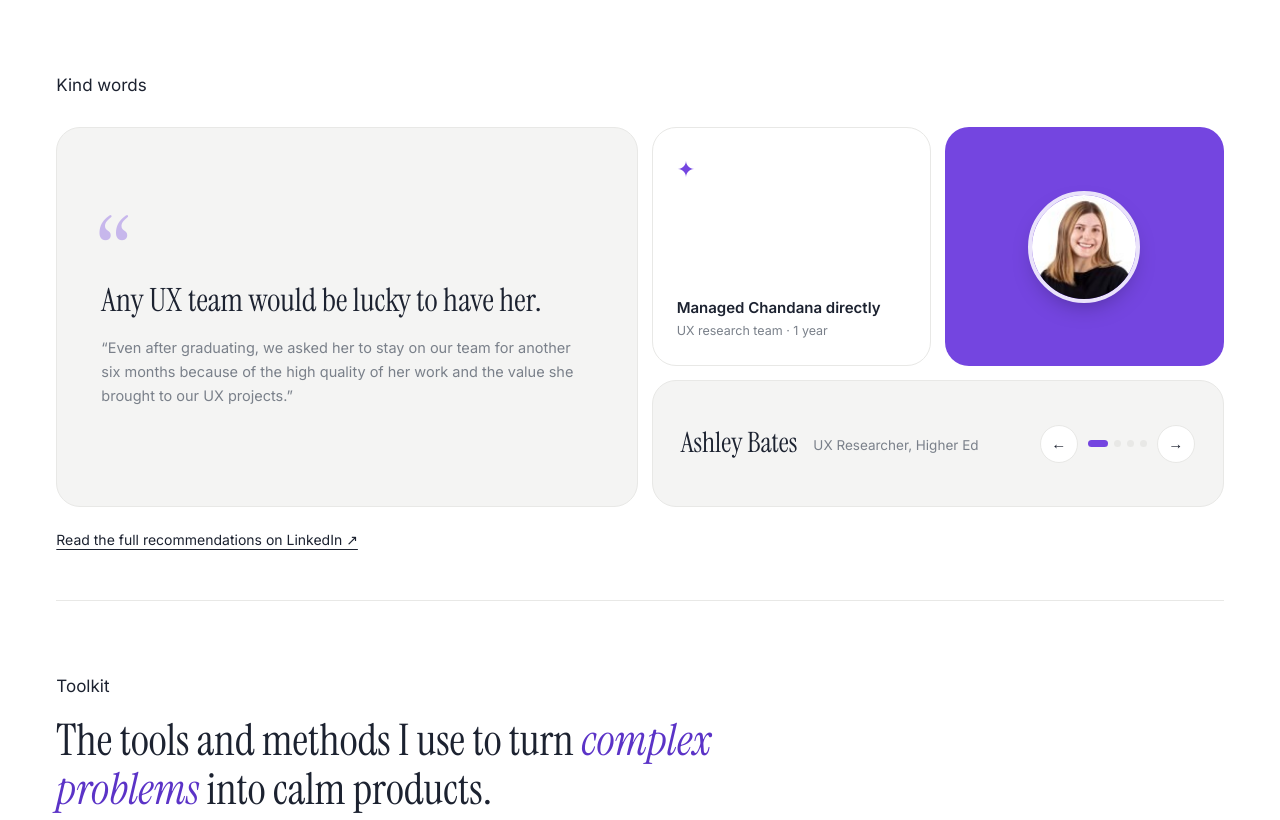
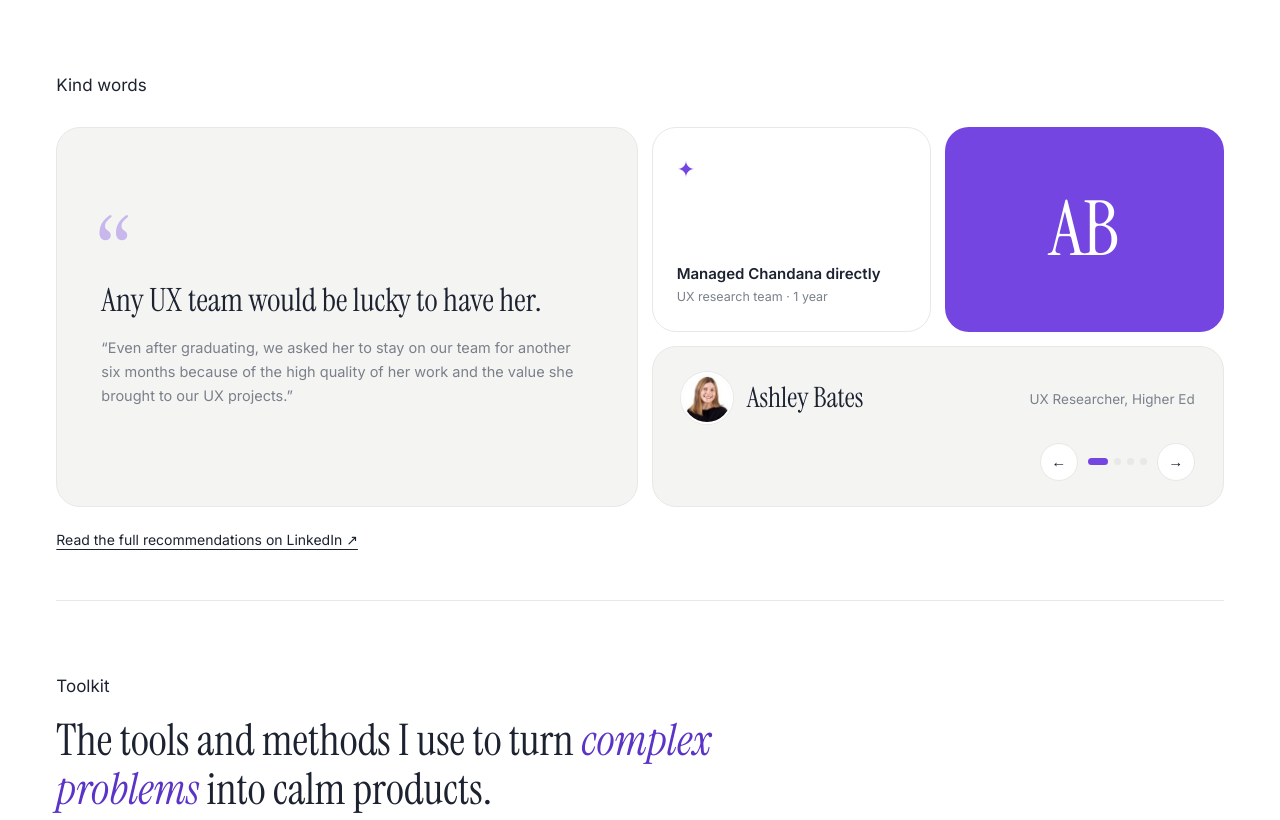
Before and after one commit to gatakala-chandana/gatakala-chandana.github.io, a plain HTML site: page index.html in a window 1280 px wide. Shown: the part 3000-3820 px from the top of the page. Drawn offline with Linux system fonts and the light colour scheme.

Commit message:
Recommender photos beside names; initials tile restored

```diff
--- a/index.html
+++ b/index.html
@@ -196,7 +196,8 @@
   .ctx-s{font-size:12.5px;color:var(--muted)}
   .b-ini{display:grid;place-items:center;min-height:200px;background:var(--bc,#7445e0)!important;border:0!important}
   .ini-big{font-family:"Instrument Serif",Georgia,serif;font-size:76px;color:#fff;line-height:1}
-  .ini-photo{width:112px;height:112px;border-radius:50%;object-fit:cover;border:4px solid rgba(255,255,255,.85);box-shadow:0 10px 24px -10px rgba(0,0,0,.35)}
+  .b-name .who{display:flex;align-items:center;gap:14px}
+  .b-name .dp{width:52px;height:52px;border-radius:50%;object-fit:cover;flex:none;border:2px solid var(--card);box-shadow:0 0 0 1px var(--line)}
   .b-name{grid-column:2/4;padding:24px 28px;display:flex;align-items:center;justify-content:space-between;gap:16px;flex-wrap:wrap}
   .nm{font-size:28px;display:block;line-height:1.1}
   .rl{display:block;font-size:13.5px;color:var(--muted);margin-top:4px}
@@ -919,8 +920,8 @@
     <div class="bento reveal" id="bento">
       <div class="bq-card"><span class="qm serif">“</span><p class="bq-text serif"></p><p class="bq-more"></p></div>
       <div class="b-ctx"><span class="ctx-ic">✦</span><b class="ctx-t"></b><small class="ctx-s"></small></div>
-      <div class="b-ini"><span class="ini-big"></span><img class="ini-photo" alt="" hidden></div>
-      <div class="b-name"><b class="nm serif"></b><span class="rl"></span>
+      <div class="b-ini"><span class="ini-big"></span></div>
+      <div class="b-name"><span class="who"><img class="dp" alt="" hidden><b class="nm serif"></b></span><span class="rl"></span>
         <div class="bnav"><button class="prev" aria-label="Previous">←</button><span class="dots"></span><button class="next" aria-label="Next">→</button></div>
       </div>
     </div>
@@ -1209,7 +1210,7 @@
     dots.innerHTML=T.map((_,k)=>`<i data-k="${k}"></i>`).join('');
     function fill(){ const t=T[i];
       $('.bq-text').textContent=t.q; $('.bq-more').textContent='“'+t.m+'”'; $('.ctx-t').textContent=t.c; $('.ctx-s').textContent=t.cs;
-      $('.ini-big').textContent=t.n.split(' ').map(w=>w[0]).join(''); const ph=$('.ini-photo'); if(t.img){ ph.src=t.img; ph.alt=t.n; ph.hidden=false; $('.ini-big').hidden=true; } else { ph.hidden=true; $('.ini-big').hidden=false; } $('.b-ini').style.setProperty('--bc',t.col);
+      $('.ini-big').textContent=t.n.split(' ').map(w=>w[0]).join(''); const ph=$('.dp'); if(t.img){ ph.src=t.img; ph.alt=t.n; ph.hidden=false; } else { ph.hidden=true; } $('.b-ini').style.setProperty('--bc',t.col);
       $('.nm').textContent=t.n; $('.rl').textContent=t.r; dots.querySelectorAll('i').forEach((d,k)=>d.classList.toggle('on',k===i)); }
     async function go(n){ B.classList.add('swap'); await new Promise(r=>setTimeout(r,320)); i=(n+T.length)%T.length; fill(); B.classList.remove('swap'); }
     function auto(){ clearInterval(timer); timer=setInterval(()=>go(i+1),7000); }
```
